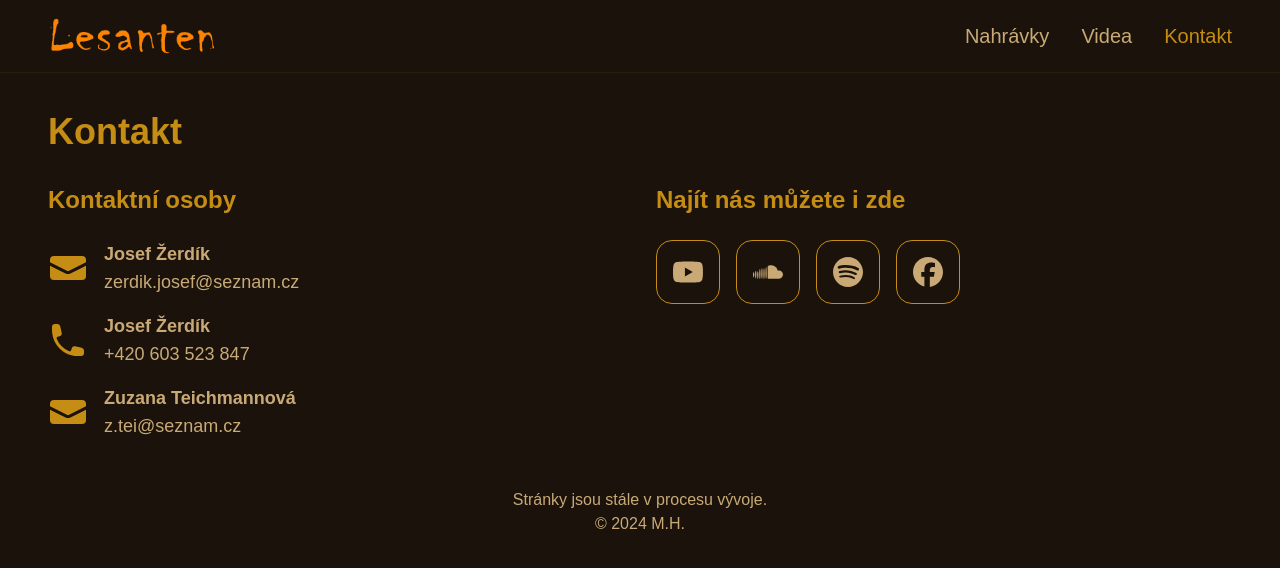
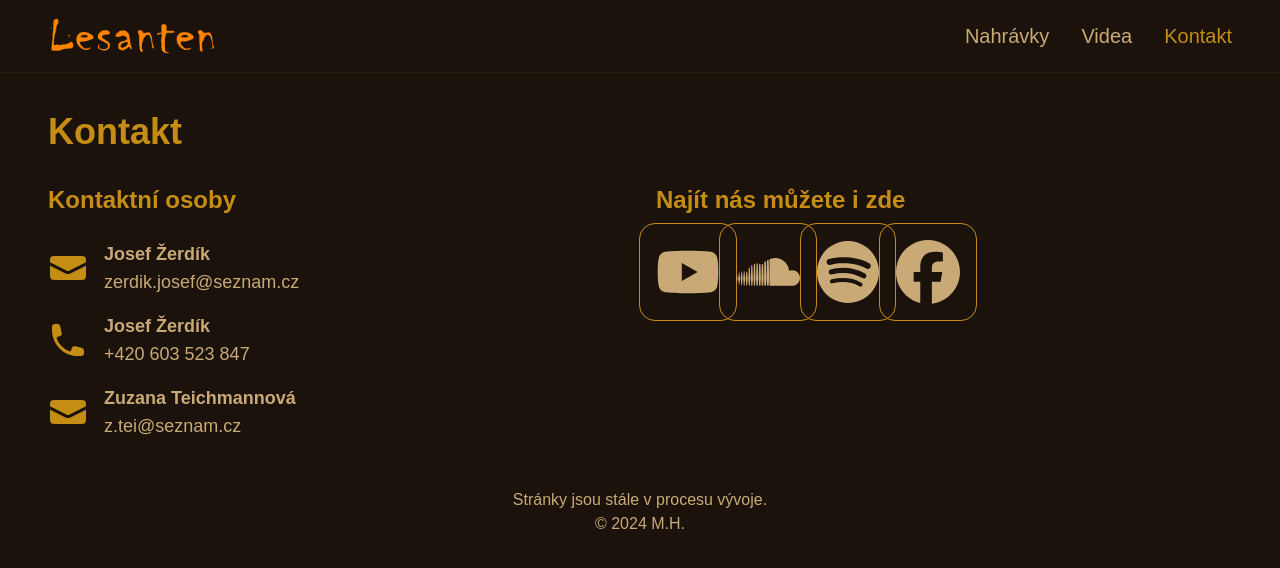
Before and after one commit to MatyasHroch/bandweb, a Next.js app in the folder band-web/: page /contact in a window 1280 px wide. Shown: the top 568 px of the page. Built offline with nearby package versions, Linux system fonts and the light colour scheme.

Commit message:
icons in the font awesome

```diff
--- a/band-web/components/Socials.tsx
+++ b/band-web/components/Socials.tsx
@@ -1,5 +1,8 @@
 import React from "react";
 import { IconLink } from './icons/IconLink';
+import { faFacebook, faSpotify, faSoundcloud, faYoutube } from '@fortawesome/free-brands-svg-icons';
+import { FontAwesomeIcon } from '@fortawesome/react-fontawesome';
+
 
 const Socials: React.FC = () => {
     return (
@@ -7,15 +10,16 @@ const Socials: React.FC = () => {
             <h2 className="text-2xl font-bold text-accent mb-6">Najít nás můžete i zde</h2>
             <div className="flex md:gap-4 gap-2">
                 <IconLink href="https://www.youtube.com/watch?v=tFD8BZKMEj0&list=OLAK5uy_l1AoVrZA-dv2VE2OezuAbnSvWit2-NHjM">
-                    <svg className="fill-foreground p-4 border border-accent rounded-2xl " role="img" viewBox="0 0 24 24" xmlns="http://www.w3.org/2000/svg"><title>YouTube</title><path d="M23.498 6.186a3.016 3.016 0 0 0-2.122-2.136C19.505 3.545 12 3.545 12 3.545s-7.505 0-9.377.505A3.017 3.017 0 0 0 .502 6.186C0 8.07 0 12 0 12s0 3.93.502 5.814a3.016 3.016 0 0 0 2.122 2.136c1.871.505 9.376.505 9.376.505s7.505 0 9.377-.505a3.015 3.015 0 0 0 2.122-2.136C24 15.93 24 12 24 12s0-3.93-.502-5.814zM9.545 15.568V8.432L15.818 12l-6.273 3.568z" /></svg>
+                    <FontAwesomeIcon className="fill-foreground p-4 border border-accent rounded-2xl h-16 w-16" icon={faYoutube} />
                 </IconLink>
                 <IconLink href="https://soundcloud.com/lesanten" >
-                    <svg className="fill-foreground p-4 border border-accent rounded-2xl " role="img" viewBox="0 0 24 24" xmlns="http://www.w3.org/2000/svg"><title>SoundCloud</title><path d="M23.999 14.165c-.052 1.796-1.612 3.169-3.4 3.169h-8.18a.68.68 0 0 1-.675-.683V7.862a.747.747 0 0 1 .452-.724s.75-.513 2.333-.513a5.364 5.364 0 0 1 2.763.755 5.433 5.433 0 0 1 2.57 3.54c.282-.08.574-.121.868-.12.884 0 1.73.358 2.347.992s.948 1.49.922 2.373ZM10.721 8.421c.247 2.98.427 5.697 0 8.672a.264.264 0 0 1-.53 0c-.395-2.946-.22-5.718 0-8.672a.264.264 0 0 1 .53 0ZM9.072 9.448c.285 2.659.37 4.986-.006 7.655a.277.277 0 0 1-.55 0c-.331-2.63-.256-5.02 0-7.655a.277.277 0 0 1 .556 0Zm-1.663-.257c.27 2.726.39 5.171 0 7.904a.266.266 0 0 1-.532 0c-.38-2.69-.257-5.21 0-7.904a.266.266 0 0 1 .532 0Zm-1.647.77a26.108 26.108 0 0 1-.008 7.147.272.272 0 0 1-.542 0 27.955 27.955 0 0 1 0-7.147.275.275 0 0 1 .55 0Zm-1.67 1.769c.421 1.865.228 3.5-.029 5.388a.257.257 0 0 1-.514 0c-.21-1.858-.398-3.549 0-5.389a.272.272 0 0 1 .543 0Zm-1.655-.273c.388 1.897.26 3.508-.01 5.412-.026.28-.514.283-.54 0-.244-1.878-.347-3.54-.01-5.412a.283.283 0 0 1 .56 0Zm-1.668.911c.4 1.268.257 2.292-.026 3.572a.257.257 0 0 1-.514 0c-.241-1.262-.354-2.312-.023-3.572a.283.283 0 0 1 .563 0Z" /></svg>                </IconLink>
+                    <FontAwesomeIcon className="fill-foreground p-4 border border-accent rounded-2xl h-16 w-16" icon={faSoundcloud} />
+                </IconLink>
                 <IconLink href="https://open.spotify.com/album/4DDxT2CDitBvQF3Xiz49eF?si=u16hBpd3QF6irPspgL8HMQ" >
-                    <svg className="fill-foreground p-4 border border-accent rounded-2xl " role="img" viewBox="0 0 24 24" xmlns="http://www.w3.org/2000/svg"><title>Spotify</title><path d="M12 0C5.4 0 0 5.4 0 12s5.4 12 12 12 12-5.4 12-12S18.66 0 12 0zm5.521 17.34c-.24.359-.66.48-1.021.24-2.82-1.74-6.36-2.101-10.561-1.141-.418.122-.779-.179-.899-.539-.12-.421.18-.78.54-.9 4.56-1.021 8.52-.6 11.64 1.32.42.18.479.659.301 1.02zm1.44-3.3c-.301.42-.841.6-1.262.3-3.239-1.98-8.159-2.58-11.939-1.38-.479.12-1.02-.12-1.14-.6-.12-.48.12-1.021.6-1.141C9.6 9.9 15 10.561 18.72 12.84c.361.181.54.78.241 1.2zm.12-3.36C15.24 8.4 8.82 8.16 5.16 9.301c-.6.179-1.2-.181-1.38-.721-.18-.601.18-1.2.72-1.381 4.26-1.26 11.28-1.02 15.721 1.621.539.3.719 1.02.419 1.56-.299.421-1.02.599-1.559.3z" /></svg>
+                    <FontAwesomeIcon className="fill-foreground p-4 border border-accent rounded-2xl h-16 w-16" icon={faSpotify} />
                 </IconLink>
                 <IconLink href="https://facebook.com/lesanten" >
-                    <svg className="fill-foreground p-4 border border-accent rounded-2xl " role="img" viewBox="0 0 24 24" xmlns="http://www.w3.org/2000/svg"><title>Facebook</title><path d="M9.101 23.691v-7.98H6.627v-3.667h2.474v-1.58c0-4.085 1.848-5.978 5.858-5.978.401 0 .955.042 1.468.103a8.68 8.68 0 0 1 1.141.195v3.325a8.623 8.623 0 0 0-.653-.036 26.805 26.805 0 0 0-.733-.009c-.707 0-1.259.096-1.675.309a1.686 1.686 0 0 0-.679.622c-.258.42-.374.995-.374 1.752v1.297h3.919l-.386 2.103-.287 1.564h-3.246v8.245C19.396 23.238 24 18.179 24 12.044c0-6.627-5.373-12-12-12s-12 5.373-12 12c0 5.628 3.874 10.35 9.101 11.647Z" /></svg>
+                    <FontAwesomeIcon className="fill-foreground p-4 border border-accent rounded-2xl h-16 w-16" icon={faFacebook} />
                 </IconLink>
             </div>
         </div>
--- a/band-web/package.json
+++ b/band-web/package.json
@@ -9,6 +9,7 @@
     "lint": "next lint"
   },
   "dependencies": {
+    "@fortawesome/free-brands-svg-icons": "^6.7.2",
     "@fortawesome/free-solid-svg-icons": "^6.7.1",
     "@fortawesome/react-fontawesome": "^0.2.2",
     "@headlessui/react": "^2.2.0",
```
Also changed, not shown: 1 other file (tests, documents, lock files or other folders).
